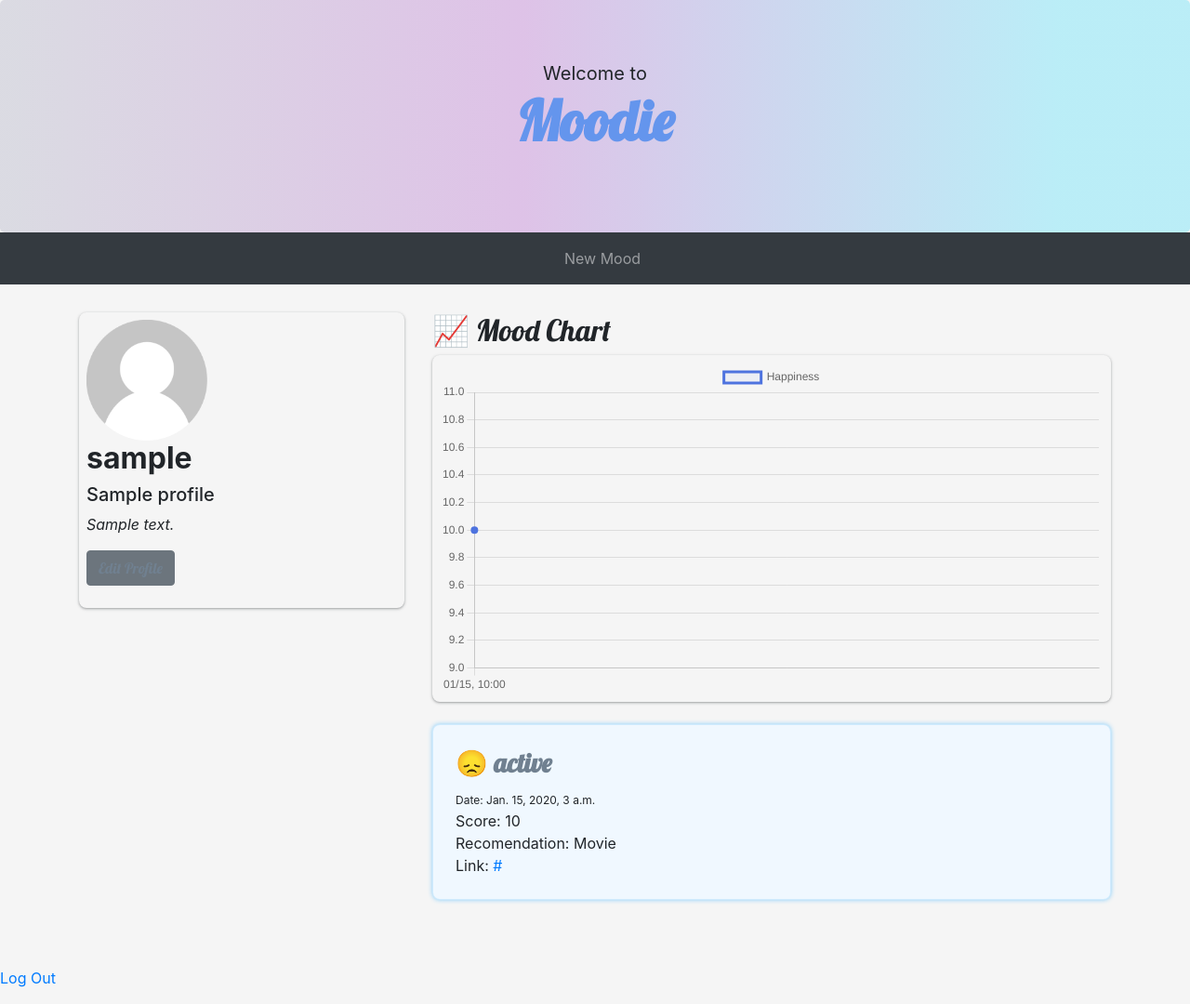
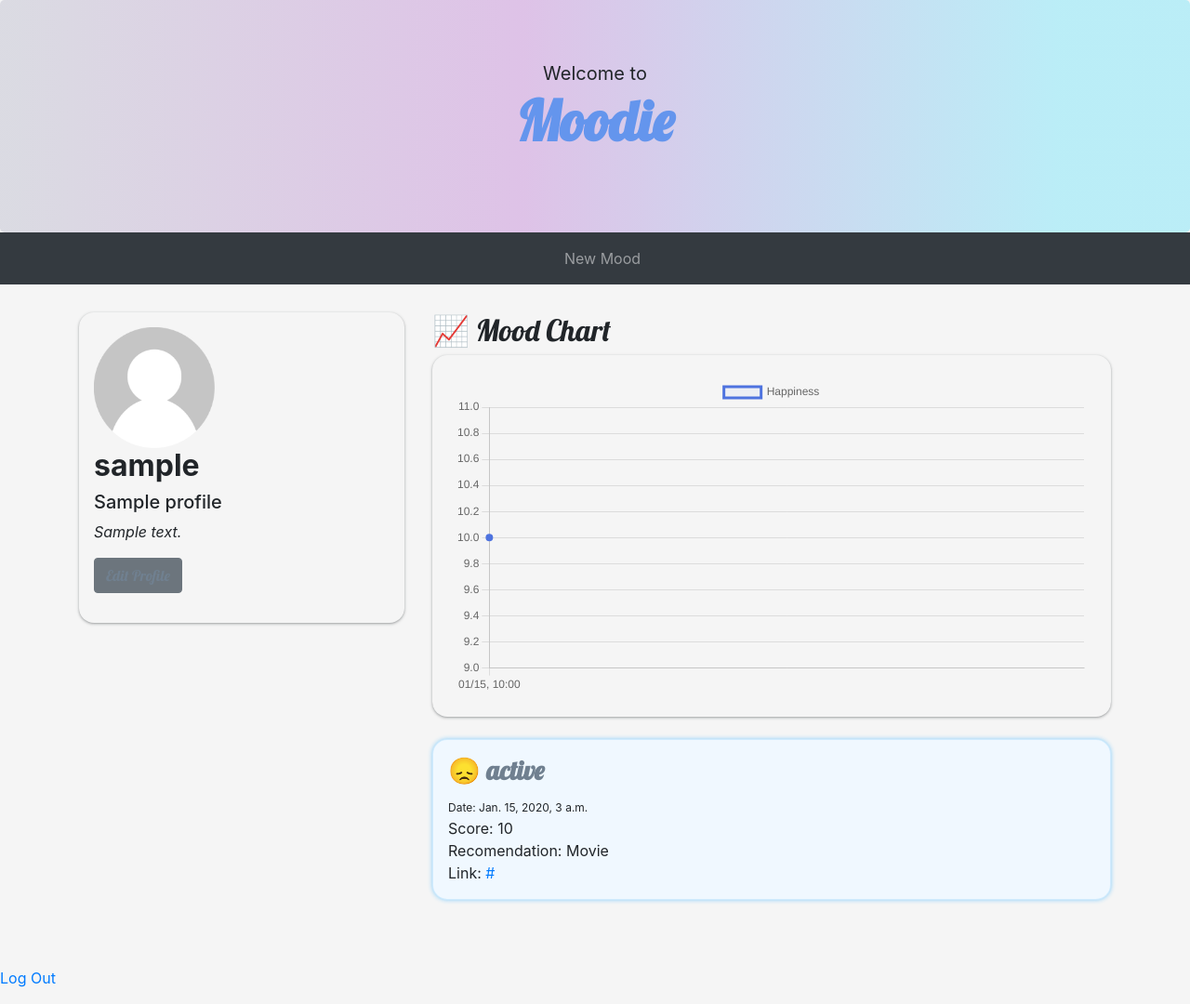
Before and after one commit to CMPUT401F21-Hackathon/Mood-Journal, a Django app: page / in a window 1280 px wide. Shown: the whole page at 93% size. Run offline with Django 3.2, Linux system fonts and the light colour scheme; a user stored in the database is signed in; tables that the repository leaves empty hold one stand-in row (values such as "Sample post"); some libraries are stand-ins or nearby versions.

Commit message:
Update chart padding

```diff
--- a/hackathon/mood_journal/static/css/base.css
+++ b/hackathon/mood_journal/static/css/base.css
@@ -18,14 +18,14 @@ small {
 }
 
 .div-tile {
-  border-radius: 8px;
+  border-radius: 16px;
   padding: 8px;
   box-shadow: rgba(60, 64, 67, 0.3) 0px 1px 2px 0px, rgba(60, 64, 67, 0.15) 0px 1px 3px 1px;
 }
 
 .mood-box {
-  padding: 24px !important;
-  border-radius: 8px;
+  padding: 16px !important;
+  border-radius: 16px;
   border: 1px solid grey;
 }
 
@@ -60,3 +60,12 @@ h3 a:link {
 .mood-box small {
   font-size: 12px;
 }
+
+
+.profile {
+  padding: 16px;
+}
+
+.chart-area {
+  padding: 24px;
+}
--- a/hackathon/mood_journal/templates/mood_journal/home.html
+++ b/hackathon/mood_journal/templates/mood_journal/home.html
@@ -30,7 +30,7 @@
   <div class="container" style="margin-top:30px">
     <div class="row">
       <div class="col-sm-4">
-        <div class="div-tile">
+        <div class="div-tile profile">
           <div class="profile-picture">
             <img src="{% static 'img/generic_profile_picture.png' %}" alt="Profile Picture" width="130" height="130"/>
           </div>
```
